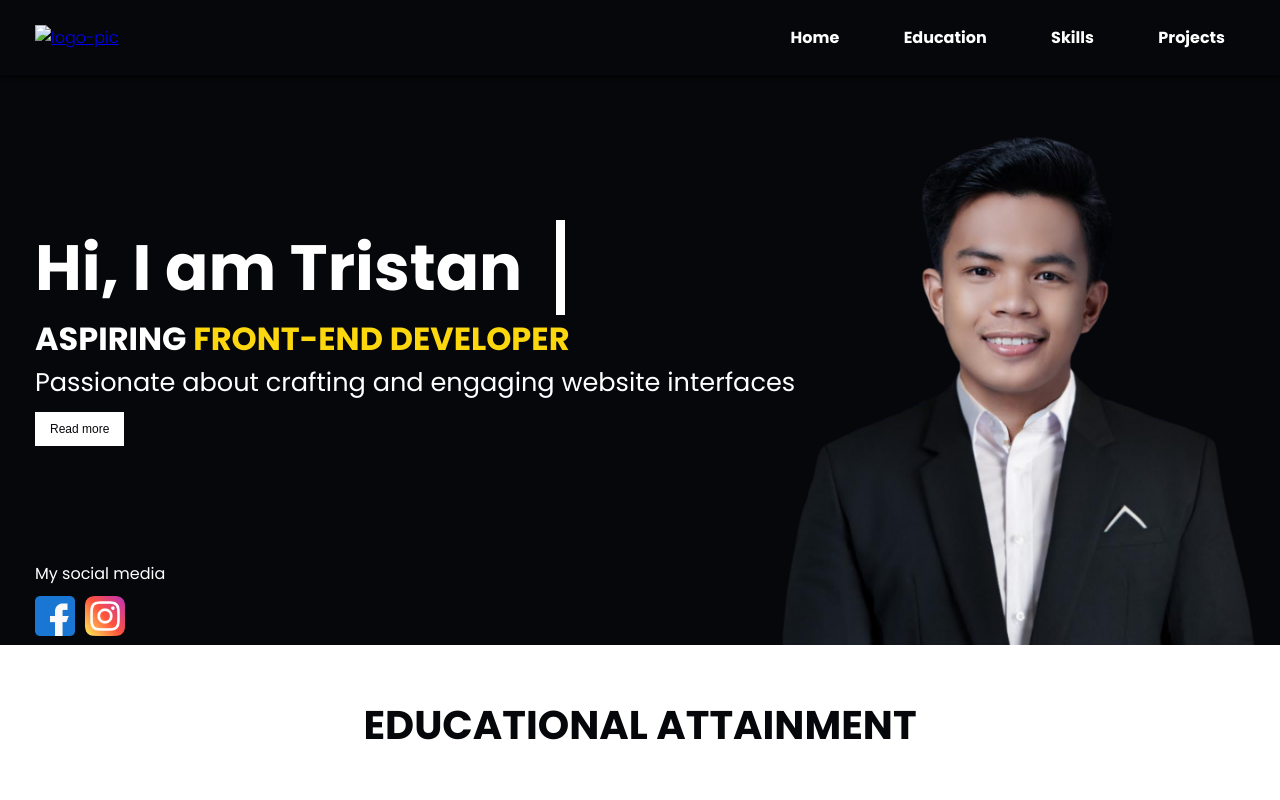
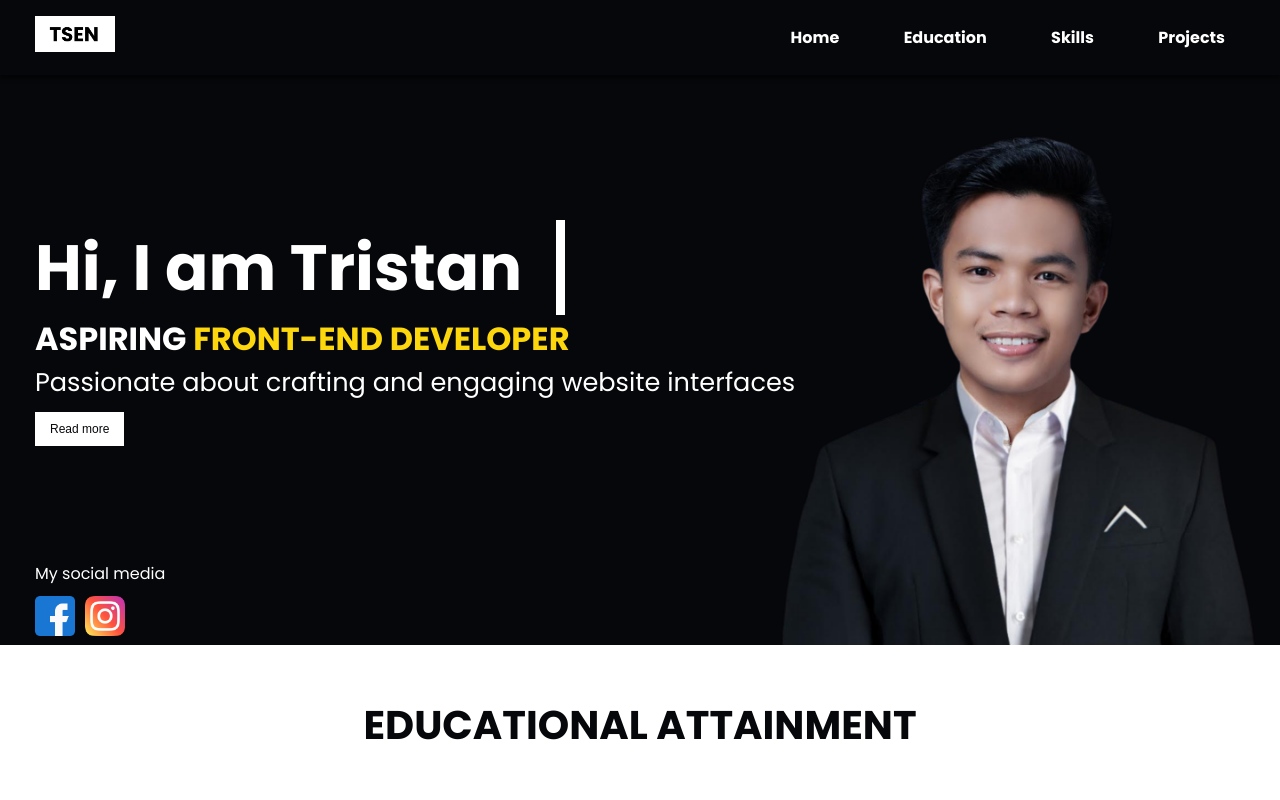
Before and after one commit to tristanpersonal/tristan-portfolio, a plain HTML site: page index.html in a window 1280 px wide. Shown: the top 800 px of the page. Drawn offline with Linux system fonts and the light colour scheme; the site is published under a folder, as on GitHub Pages, so addresses that start at the root find nothing.

Commit message:
Update index.html

```diff
--- a/index.html
+++ b/index.html
@@ -29,7 +29,7 @@
     <header>
         <nav id='myNav'>
             <div class="logoSection">
-                <p><a href="#homeTab"><img src="/img/tsenLogo.png" alt="logo-pic"></a></p>
+                <p><a href="#homeTab"><img src="img/tsenLogo.png" alt="logo-pic"></a></p>
             </div>
             <div class="menuSection">
                 <input type='checkbox' id='responsiveMenu'><label></label>
```
